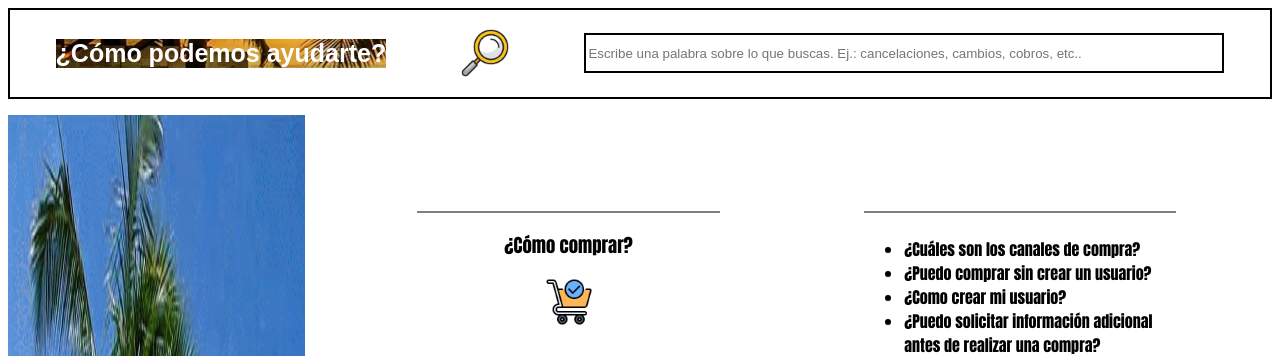
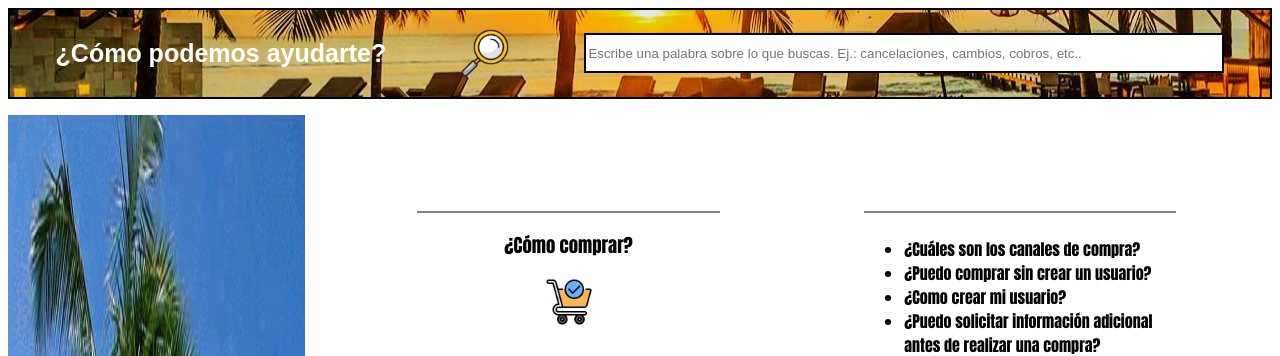
Before and after one commit to Bross88/PCAC, a Django app: page /preguntas_frecuentes/ in a window 1280 px wide. Shown: the part 153-509 px from the top of the page. Run offline with Django 4.2, Linux system fonts and the light colour scheme; some libraries are stand-ins or nearby versions.

Commit message:
Add files via upload

```diff
--- a/APPCAC/static/css/ayuda.css
+++ b/APPCAC/static/css/ayuda.css
@@ -11,6 +11,7 @@ body, header, main, footer  {
 }
 
 .main-buscador {
+    background-image: url(/PCAC/APPCAC/static/assets/img/hotel.jpg);
     border: 2px black solid;
     margin: 0.5rem;
     display: flex;
@@ -22,7 +23,6 @@ body, header, main, footer  {
 }
 
 .main-buscador h2,h4 {
-    background-image: url(/PCAC/APPCAC/static/assets/img/hotel.jpg);
     font-size: 25px;
     color: white;
     font-family: Arial, Helvetica, sans-serif;
```
